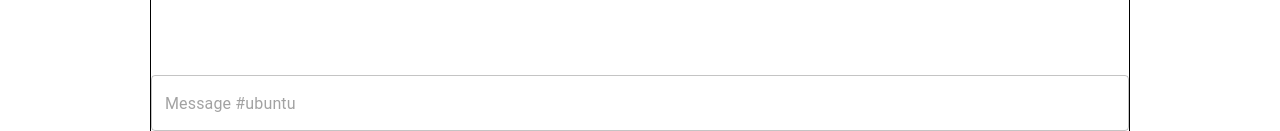
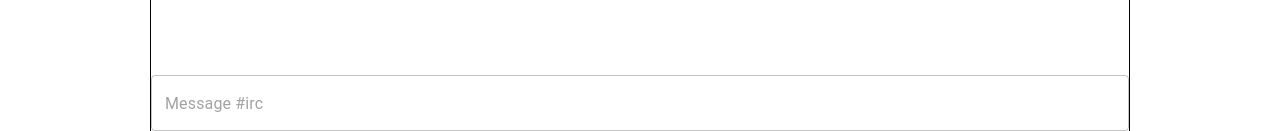
Before and after one commit to croraf/irc-rafa, a React (Create React App) app: page / in a window 1280 px wide. Both pictures are taken after a click on the element "#irc". Shown: the part 669-800 px from the top of the page. Built offline with nearby package versions, Linux system fonts and the light colour scheme.

Commit message:
Improve activeChannel in main chat

```diff
--- a/src/features/main/ChatInput.tsx
+++ b/src/features/main/ChatInput.tsx
@@ -1,5 +1,14 @@
 import TextField from "@mui/material/TextField";
+import { useAppSelector } from "../../app/hooks";
+import { selectActiveChannel } from "../chat/chatSlice";
 
 export const ChatInput = () => {
-  return <TextField style={{ height: "fit-content" }} placeholder='Message #ubuntu' />;
+  const activeChannel = useAppSelector(selectActiveChannel);
+
+  return (
+    <TextField
+      style={{ height: "fit-content" }}
+      placeholder={`Message ${activeChannel?.channelName}`}
+    />
+  );
 };
--- a/src/features/main/Main.tsx
+++ b/src/features/main/Main.tsx
@@ -1,6 +1,10 @@
+import { useAppSelector } from "../../app/hooks";
+import { selectActiveChannel } from "../chat/chatSlice";
 import { ChatInput } from "./ChatInput";
 
 export const Main = () => {
+  const activeChannel = useAppSelector(selectActiveChannel);
+
   return (
     <main
       style={{
@@ -11,8 +15,16 @@ export const Main = () => {
         borderRight: "1px solid black",
       }}
     >
-      <div style={{ flexGrow: 2, padding: "0.5rem" }}>Chat history</div>
-      <ChatInput />
+      {activeChannel === null ? (
+        <div style={{ width: "100%", textAlign: "center", margin: "1rem" }}>
+          Select channel
+        </div>
+      ) : (
+        <>
+          <div style={{ flexGrow: 2, padding: "0.5rem" }}>Chat history</div>
+          <ChatInput />
+        </>
+      )}
     </main>
   );
 };
```
